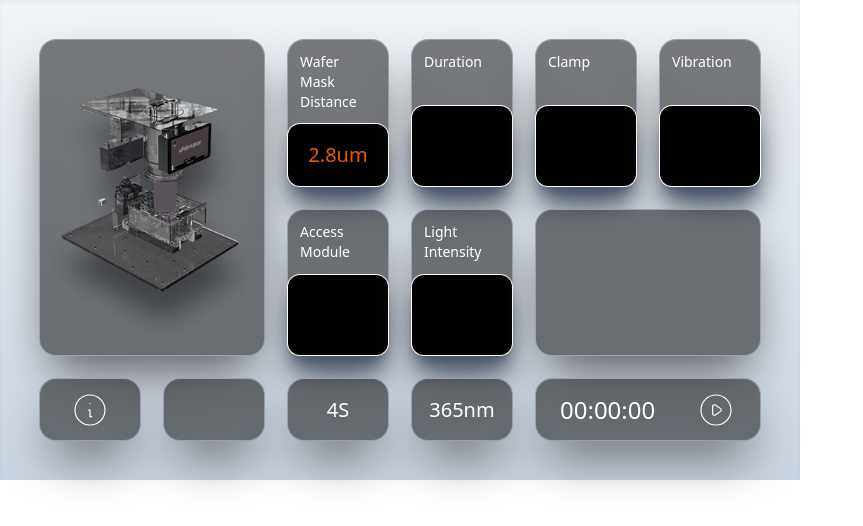
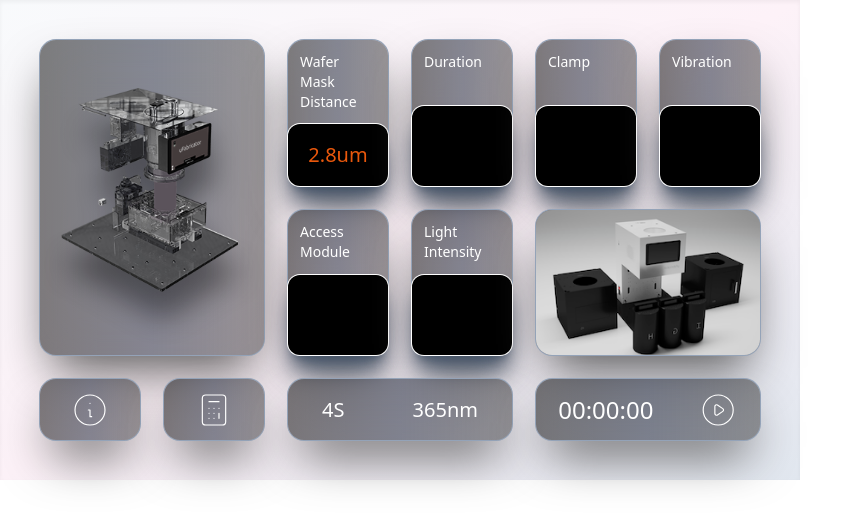
Before and after one commit to Technoculture/Microfabricator-HMI, a Svelte app: page / in a window 1280 px wide. Shown: the top 526 px of the page, without its empty margins (0-863 px from the left). Built offline with nearby package versions, Linux system fonts and the light colour scheme.

Commit message:
style: first page almost drafted

```diff
--- a/src/App.svelte
+++ b/src/App.svelte
@@ -1,15 +1,20 @@
 <script lang="ts">
+  // Assets and Icons
   import naked from "./assets/mfab-naked.png";
+  import family from "./assets/family.png"
   import Play from "./lib/Icons/Play.svelte";
+  import Calculator from "./lib/Icons/Calculator.svelte";
   import InfoCircle from "./lib/Icons/InfoCircle.svelte";
+
+  // Components
   import Card from './lib/Card.svelte';
   import Progress from "./lib/Progress.svelte";
   import MetricThumbnail from "./lib/MetricThumbnail.svelte";
 </script>
 
 <main>
-  <div class="w-screen h-screen max-h-[480px] max-w-[800px] shadow-inner bg-gradient-to-b from-slate-100 to-slate-300 select-none">
-    <div class="grid gap-6 grid-cols-6 grid-rows-5 w-full h-full p-10">
+  <div class="w-screen h-screen max-h-[480px] max-w-[800px] shadow-inner bg-gradient-to-br from-slate-50 via-pink-50 to-slate-200 select-none">
+    <div class="grid gap-6 grid-cols-6 grid-rows-5 w-full h-full p-10 ">
       <Card class="row-span-4 col-span-2">
         <img src={naked} alt="" class="pt-12" />
       </Card>
@@ -45,31 +50,41 @@
         </MetricThumbnail>
       </Card>
 
-      <Card class="col-span-2 row-span-2" ></Card>
-
-      <Card class="flex">
-        <InfoCircle class="text-white grow text-center place-self-center"/>
+      <Card class="col-span-2 row-span-2 overflow-hidden flex" >
+        <img src={family} alt="" class="object-cover" />
       </Card>
 
-      <Card class="row-span-1 relative overflow-hidden" >
-        <Progress />
+      <Card class="flex overflow-hidden">
+        <div class="flex flex-grow h-full active:bg-black/20">
+        <InfoCircle class="text-white grow text-center place-self-center"/>
+        </div>
       </Card>
 
-      <Card class="flex" >
-        <span class="place-self-center grow text-white text-center font-extralight text-xl">
-          4S
-        </span>
-      </Card>
-      <Card class="flex" >
-        <span class="place-self-center grow text-white text-center text-xl font-extralight">
-          365nm
-        </span>
+      <Card class="flex overflow-hidden" >
+        <div class="flex flex-grow h-full active:bg-black/20">
+          <Calculator class="text-white grow text-center place-self-center"/>
+        </div>
       </Card>
 
+      <Card class="col-span-2 flex text-white text-center font-extralight text-xl overflow-hidden" >
+        <div class="flex flex-grow h-full active:bg-black/20">
+          <span class="flex-grow place-self-center">
+            4S
+          </span>
+        </div>
+        <div class="flex flex-grow h-full active:bg-black/20">
+          <span class="flex-grow place-self-center">
+            365nm
+          </span>
+        </div>
+      </Card>
 
-      <Card class="col-span-2 flex text-white px-6" >
-        <span class="place-self-center text-2xl grow pr-4 font-extralight">00:00:00</span>
-        <Play class="place-self-center" />
+      <Card class="col-span-2 flex text-white overflow-hidden" >
+        <span class="place-self-center text-center text-2xl flex-grow font-extralight">00:00:00</span>
+        <div class="flex flex-grow h-full active:bg-black/20 place-self-center">
+          <Play class="place-self-center grow" />
+        </div>
+        <Progress />
       </Card>
 
     </div>
--- a/src/lib/Card.svelte
+++ b/src/lib/Card.svelte
@@ -6,11 +6,11 @@
 
   let show_class = "";
   if(show){
-    show_class = "shadow-2xl shadow-neutral-600 bg-black/50 rounded-2xl backdrop-blur-xl ring-1 ring-slate-400 active:ring-orange-400";
+    show_class = "shadow-2xl shadow-neutral-600 rounded-2xl backdrop-blur-xl ring-1 ring-slate-400 active:ring-orange-400";
   }
 </script>
 
-<div class={`${className} ${show_class}`} >
+<div class={`${className} ${show_class} bg-gradient-to-r from-black/50 via-slate-900/50 to-black/40`} >
   {#if title !== ""}
     <span class="p-3 text-white text-sm font-extralight grow">{ title }</span>
   {/if}
--- /dev/null
+++ b/src/lib/Icons/Calculator.svelte
@@ -0,0 +1,8 @@
+<script lang="ts">
+    let className : string = "";
+  export { className as class };
+</script>
+
+<svg xmlns="http://www.w3.org/2000/svg" class={`${className} h-10 w-10`} fill="none" viewBox="0 0 24 24" stroke="currentColor" stroke-width="0.7">
+  <path stroke-linecap="round" stroke-linejoin="round" d="M9 7h6m0 10v-3m-3 3h.01M9 17h.01M9 14h.01M12 14h.01M15 11h.01M12 11h.01M9 11h.01M7 21h10a2 2 0 002-2V5a2 2 0 00-2-2H7a2 2 0 00-2 2v14a2 2 0 002 2z" />
+</svg>
--- a/src/lib/MetricThumbnail.svelte
+++ b/src/lib/MetricThumbnail.svelte
@@ -2,6 +2,6 @@
 
 </script>
 
-<div class="h-20 w-full flex place-content-center bg-black rounded-xl ring-1 active:ring-4 ring-white active:ring-orange-400 shadow-xl text-orange-600 text-xl overflow-hidden shadow-slate-600">
+<div class="h-20 w-full flex place-content-center bg-black rounded-xl ring-1 active:ring-2 ring-white active:ring-orange-400 shadow-xl text-orange-600 text-xl overflow-hidden shadow-slate-600">
   <slot />
 </div>
--- a/src/lib/Progress.svelte
+++ b/src/lib/Progress.svelte
@@ -1,5 +1,5 @@
 <script lang="ts">
-  export let percentage: Number = 0;
+  export let percentage: Number = 20;
 </script>
 
 <div>
@@ -7,8 +7,8 @@
     <div class="h-full flex">
       <div style={`width:${percentage}%; height:80px`} class="flex flex-col bg-green-400 shadow-inner"></div>
     </div>
-    <div class="absolute top-1/2 left-1/2 transform -translate-x-1/2 -translate-y-1/2 text-white text-mono text-xl">
+    <!-- <div class="absolute top-1/2 left-1/2 transform -translate-x-1/2 -translate-y-1/2 text-white text-mono text-xl">
       {percentage}%
-    </div>
+    </div> -->
   {/if}
 </div>
```
Also changed, not shown: src/assets/family.png (added).
